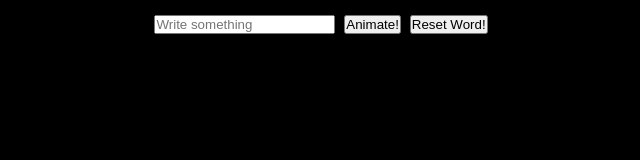
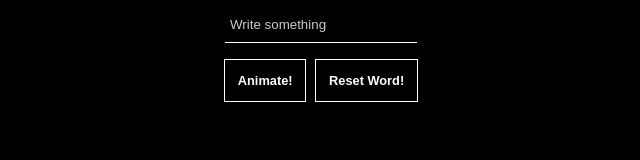
Before and after one commit to skevprog/Letters-Animation, a plain HTML site: page index.html in a window 1280 px wide. Shown: the whole page, without its empty margins (319-959 px from the left). Drawn offline with Linux system fonts and the light colour scheme.

Commit message:
Add Button style & animation, Add input underline onFocus animation

```diff
--- a/app.js
+++ b/app.js
@@ -20,12 +20,13 @@ function animation(splitText) {
 
 function reset() {
   text.textContent = '';
+  inputValue.value = '';
   char = 0;
 }
 
 function showValue() {
-  reset();
   const word = inputValue.value;
+  if (!word) return;
   const splitText = word.split('');
   splitText.map(letter => (text.innerHTML += `<span>${letter}</span>`));
   timer = setInterval(() => animation(splitText), 50);
--- a/index.html
+++ b/index.html
@@ -10,9 +10,12 @@
 
 <body>
     <div>
-        <input type="text" id="text" value="" placeholder="Write something">
-        <button onclick="showValue()">Animate!</button>
-        <button onclick="reset()">Reset Word!</button>
+        <div class="input-container">
+            <input type="text" id="text" value="" class="input" placeholder="Write something">
+            <div class="input-underline"></div>
+        </div>
+        <button onclick="showValue()" class="animate btn">Animate!</button>
+        <button onclick="reset()" class="btn">Reset Word!</button>
     </div>
     <h1 class="title">
     </h1>
--- a/styles.css
+++ b/styles.css
@@ -32,4 +32,60 @@ span {
     line-height: 1em;
     display: inline-block;
     white-space: pre;
-};
+}
+
+.input {
+    border: none;
+    border-bottom: 1px solid #ffffff;
+    background-color: transparent;
+    padding:10px 10px 10px 5px;
+    color: #ffffff;
+    width: 100%;
+}
+
+input:focus,
+button:focus {
+    outline: none;
+}
+
+.input::placeholder {
+    color: #ffffffcb;
+}
+
+.btn {
+    padding: 1em;
+    background: transparent;
+    color: #ffffff;
+    border: 1px white solid;
+    font-weight: 700;
+    font-size: 0.4em;
+    margin-top: 1rem;
+    transition: all .2s ease;
+}
+
+.btn:hover {
+    color: #000000;
+    background-color: #ffffff;
+    letter-spacing: 3px;
+}
+
+.input-container {
+    position: relative;
+    margin: 0 auto;
+    width: 15%;
+}
+
+.input-underline {
+    height: 2px;
+    position: absolute;
+    bottom: 0;
+    width: 0%;
+    background-color: #ffffff;
+    bottom: 0;
+    left: 0;
+    transition: all 0.5s ease;
+}
+
+input:focus + .input-underline {
+    width: 100%;
+}
```
